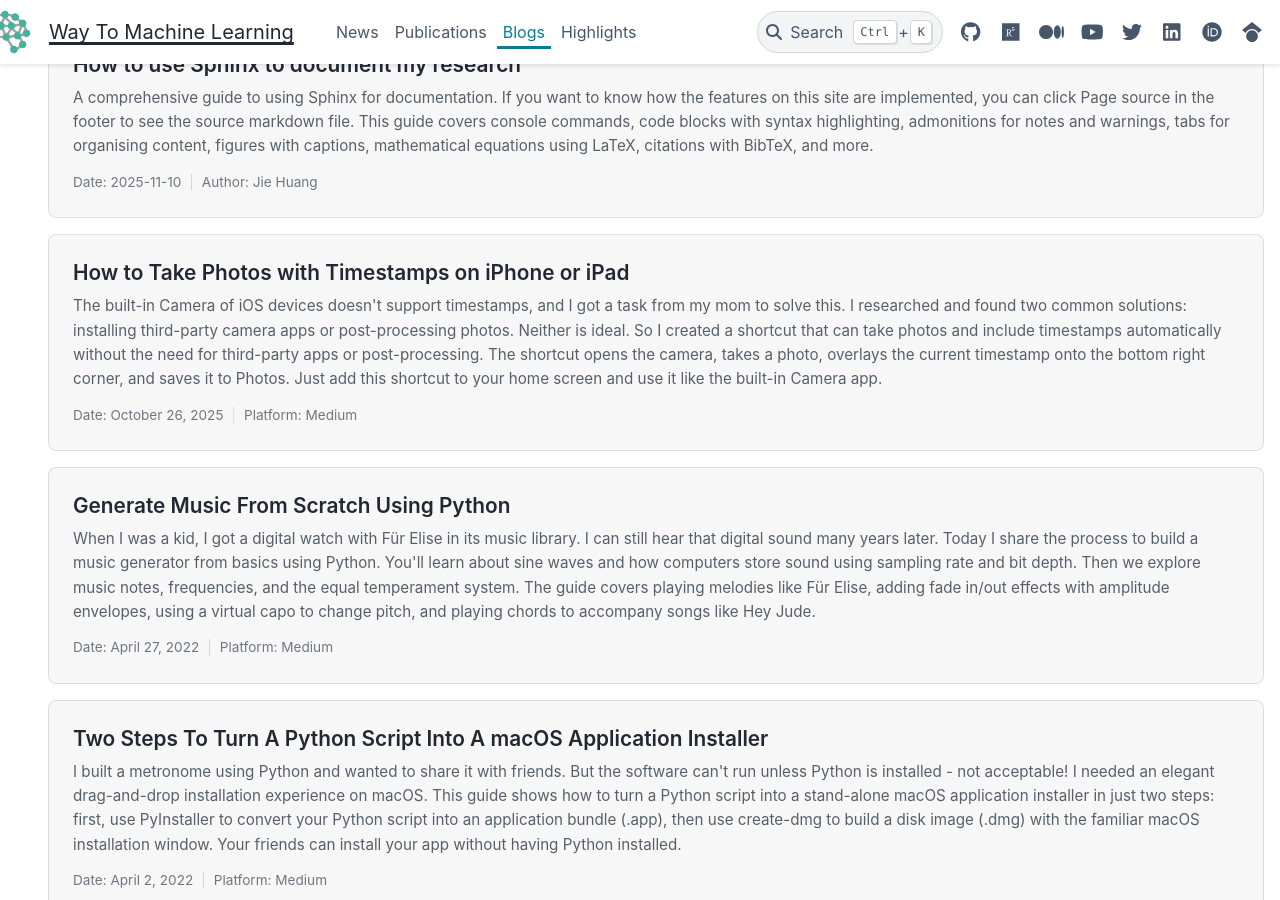
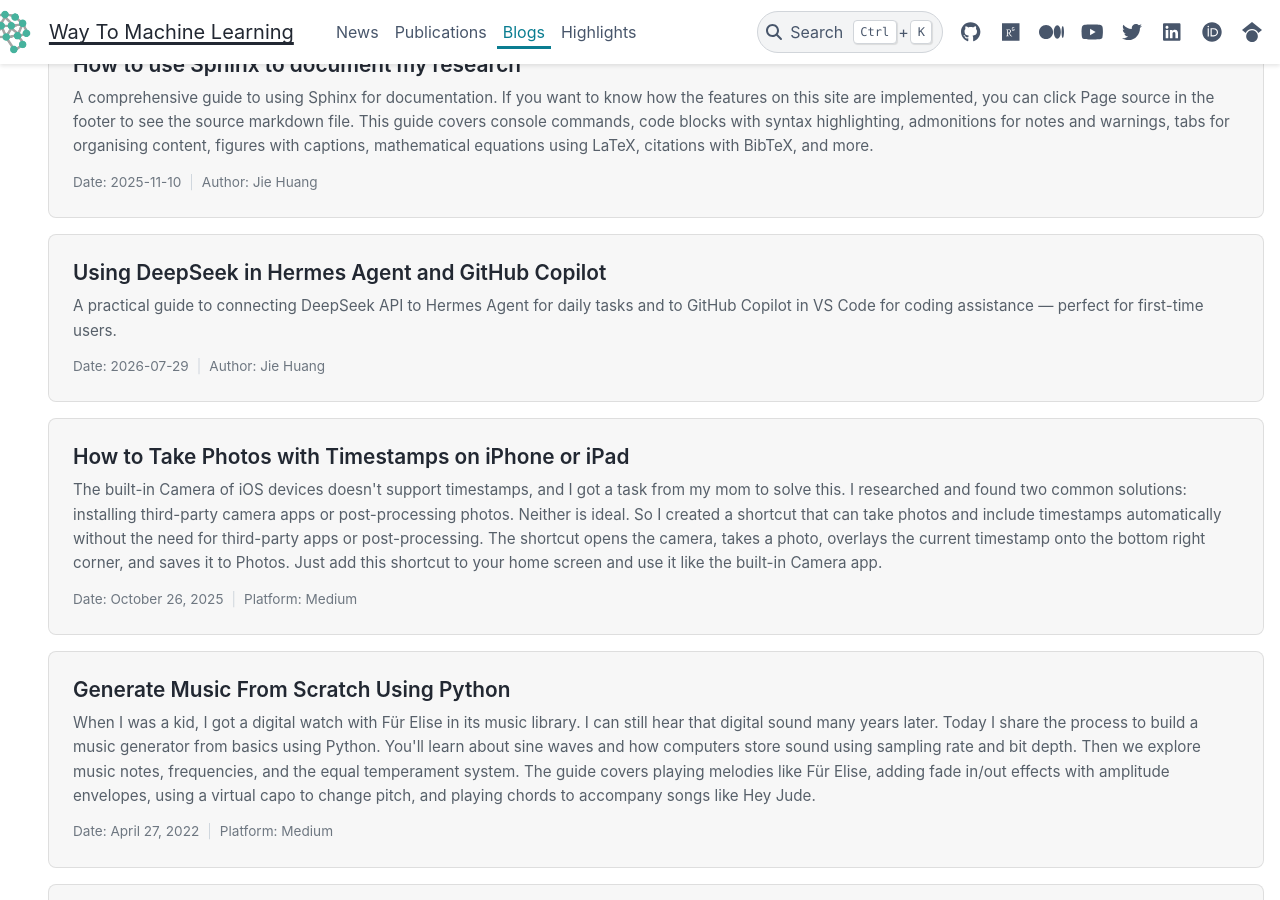
Before and after one commit to way2ml/way2ml.github.io, a Sphinx documentation site: the page built from doc/enter_blogs.md, in a window 1280 px wide and 900 px high, scrolled down 1231 px. Built offline with Sphinx 7.4.7 and the PyData theme 0.15.4, drawn with Linux system fonts in a browser that asks for light colours; comment, search, counter and statistics services are not loaded; some of the changed lines change nothing that is shown.

Commit message:
add deepseek agent

````diff
--- /dev/null
+++ b/doc/blogs/deepseek_agent.md
@@ -0,0 +1,157 @@
+---
+title: Using DeepSeek in Hermes Agent and GitHub Copilot
+date: 2026-07-29
+author: Jie Huang
+comment: True
+description: A practical guide to connecting DeepSeek API to Hermes Agent for daily tasks and to GitHub Copilot in VS Code for coding assistance — perfect for first-time users.
+---
+
+# Using DeepSeek in Hermes Agent and GitHub Copilot
+
+```{figure} ../_static/blogs/deepseek_agent/01_deepseek_api_keys.png
+:name: deepseek-api-keys
+
+Create your API key on the DeepSeek Platform dashboard. Go to the API Keys page, click "Create new API key", give it a name (e.g. "Hermes" or "Copilot"), and **save the key immediately** — it is only shown once.
+```
+
+If you have a DeepSeek API key, you can use it in two places: **Hermes Agent** for your daily AI assistant tasks, and **GitHub Copilot** in VS Code to help you code. This guide walks through both setups step by step.
+
+What you need before starting:
+
+- A [DeepSeek Platform](https://platform.deepseek.com/) account with API access
+- [Hermes Agent](https://hermes-agent.nousresearch.com) installed on your machine
+- [VS Code](https://code.visualstudio.com/) with the [GitHub Copilot](https://marketplace.visualstudio.com/items?itemName=GitHub.copilot) extension
+
+## Setting up DeepSeek in Hermes Agent
+
+[Hermes Agent](https://hermes-agent.nousresearch.com) is an open-source AI assistant developed by Nous Research. It can connect to various LLM providers, and DeepSeek is one of them. Once configured, you can use DeepSeek's models directly in your Hermes chat interface.
+
+### Step 1: Add DeepSeek as a provider
+
+By default, Hermes does not come with DeepSeek pre-configured. You need to add it manually.
+
+Open Hermes Agent, click the model selector at the bottom of the chat interface, then click **"Edit Models..."**.
+
+```{figure} ../_static/blogs/deepseek_agent/03_hermes_model_select.png
+:name: hermes-model-select
+
+The model selection dropdown in Hermes Agent. If you do not see DeepSeek models in the list yet, click "Edit Models..." (orange arrow) to open the provider settings.
+```
+
+In the Models settings page, click **"Add provider..."** at the bottom.
+
+```{figure} ../_static/blogs/deepseek_agent/04_hermes_models_settings.png
+:name: hermes-models-settings
+
+The Models settings window. Click "Add provider..." (red arrow) to configure the DeepSeek API key. If DeepSeek models are already listed here, just make sure their toggles are switched on.
+```
+
+### Step 2: Paste your DeepSeek API key
+
+In the Providers settings, go to **Accounts** → **API keys**. You will see a list of supported providers. Select **DeepSeek** and paste your API key into the input field.
+
+```{figure} ../_static/blogs/deepseek_agent/05_hermes_providers_accounts.png
+:name: hermes-providers-accounts
+
+The Providers > Accounts page. If you have an API key ready, click "Have an API key instead?" (red arrow) to switch from account login to key-based setup.
+```
+
+```{figure} ../_static/blogs/deepseek_agent/06_hermes_providers_apikeys.png
+:name: hermes-providers-apikeys
+
+In the API keys section, select DeepSeek from the list and paste your key. The key will be masked for security once saved.
+```
+
+```{figure} ../_static/blogs/deepseek_agent/07_hermes_deepseek_key_pasted.png
+:name: hermes-deepseek-key-pasted
+
+After pasting the API key, you can optionally configure a custom API base URL if you are using a proxy or alternative endpoint. For most users, the default URL works fine.
+```
+
+### Step 3: Turn on inference
+
+Go back to the chat interface. At the bottom, click the model selector. You should now see DeepSeek Chat in the model list. Select it, then toggle the switch from **"Off"** to **"On"** — this controls whether inference (the actual model reasoning) is active, not whether the model is installed. When it shows **"Deepseek Chat · On"**, you are ready to chat.
+
+```{figure} ../_static/blogs/deepseek_agent/02_hermes_deepseek_off.png
+:name: hermes-deepseek-off
+
+The model selector shows "Deepseek Chat · Off" even after the provider is configured. Toggle it to **On** to enable inference — this switch controls whether the model is actively processing, not whether it is installed.
+```
+
+## Setting up DeepSeek in GitHub Copilot
+
+GitHub Copilot in VS Code has three modes:
+
+- **Ask** — ask a question about your code, like a documentation lookup
+- **Plan** — describe what you want to build, and Copilot drafts a step-by-step plan
+- **Agent** — give it a goal, and it actively edits files, runs terminal commands, and iterates on the code until the task is done
+
+Using DeepSeek models with Copilot gives you access to DeepSeek's strong reasoning capabilities in all three modes, which can be especially helpful for complex coding tasks where the Agent mode shines.
+
+### Step 1: Install the extension
+
+Open VS Code, go to the Extensions view (Ctrl+Shift+X), search for `DeepSeek V4 for Copilot Chat` by **Vizards**, and install it.
+
+```{figure} ../_static/blogs/deepseek_agent/09_vscode_install_extension.png
+:name: vscode-install-extension
+
+Search for "DeepSeek V4 for Copilot Chat" in the VS Code Extensions Marketplace. The extension has 220K+ downloads and a 5-star rating. Click "Install" and then "Trust Publisher & Install" to confirm.
+```
+
+### Step 2: Create a dedicated API key for Copilot
+
+Go back to the [DeepSeek Platform](https://platform.deepseek.com/) API Keys page and create a new key named "Copilot". This way you can track usage separately from your Hermes key.
+
+```{figure} ../_static/blogs/deepseek_agent/08_deepseek_create_copilot_key.png
+:name: deepseek-create-copilot-key
+
+Create a separate API key named "Copilot" on the DeepSeek Platform — this keeps usage tracking clean for different integrations.
+```
+
+### Step 3: Enter the API key in VS Code
+
+The extension will open a setup guide. Click **"Set API Key"** and paste your DeepSeek API key.
+
+```{figure} ../_static/blogs/deepseek_agent/10_vscode_set_api_key.png
+:name: vscode-set-api-key
+
+The DeepSeek V4 extension setup page in VS Code. Click "Set API Key" (red arrow) to enter your key.
+```
+
+```{figure} ../_static/blogs/deepseek_agent/11_vscode_enter_api_key.png
+:name: vscode-enter-api-key
+
+A text input appears at the top of the VS Code window. Paste your `sk-...` DeepSeek API key and press Enter.
+```
+
+### Step 4: Select the model
+
+Once the key is saved, open the Copilot Chat panel and choose your preferred DeepSeek model — **DeepSeek V4 Flash** is a good balance of speed and quality, while **DeepSeek V4 Pro** offers the best reasoning for complex tasks.
+
+```{figure} ../_static/blogs/deepseek_agent/12_vscode_select_model.png
+:name: vscode-select-model
+
+In the Language Models configuration, choose between DeepSeek V4 Flash (faster, cheaper) and V4 Pro (stronger reasoning). Both support Tools and Vision capabilities with a 1M context window.
+```
+
+Now you can use DeepSeek-powered Copilot in all three modes. Try **Agent** mode — tell it something like "Create a Python script that downloads and plots temperature data from this API" and watch it work through the problem, writing code and iterating on the solution automatically.
+
+## Summary
+
+| Step | Hermes Agent | GitHub Copilot |
+|------|-------------|----------------|
+| Get API key | Create on DeepSeek Platform | Create on DeepSeek Platform |
+| Install | Built-in (just configure) | Install VS Code extension |
+| Configure | Providers → API keys → DeepSeek | Extension setup → Set API Key |
+| Start using | Chat with DeepSeek model | Copilot Chat in Ask/Plan/Agent mode |
+
+That is all there is to it. With a single DeepSeek API key, you can power both your daily AI assistant (Hermes Agent) and your coding assistant (VS Code Copilot). The setup takes about five minutes and gives you access to DeepSeek's capable models in two very different contexts.
+
+If you run into any issues or have questions, feel free to leave a comment below.
+
+## References
+
+```{bibliography}
+:filter: docname in docnames
+:style: unsrt
+```
--- a/doc/enter_blogs.md
+++ b/doc/enter_blogs.md
@@ -14,6 +14,7 @@
 blogs/tmux
 blogs/gitflow
 blogs/sphinx
+blogs/deepseek_agent
 ```
 
 ```{blog-cards}
@@ -23,6 +24,7 @@
 blogs/tmux
 blogs/gitflow
 blogs/sphinx
+blogs/deepseek_agent
 ```
 
 <div class="blog-card">
````
Also changed, not shown: doc/_static/blogs/deepseek_agent/01_deepseek_api_keys.png (added), doc/_static/blogs/deepseek_agent/02_hermes_deepseek_off.png (added), doc/_static/blogs/deepseek_agent/03_hermes_model_select.png (added), doc/_static/blogs/deepseek_agent/04_hermes_models_settings.png (added), doc/_static/blogs/deepseek_agent/05_hermes_providers_accounts.png (added), doc/_static/blogs/deepseek_agent/06_hermes_providers_apikeys.png (added), doc/_static/blogs/deepseek_agent/07_hermes_deepseek_key_pasted.png (added), doc/_static/blogs/deepseek_agent/08_deepseek_create_copilot_key.png (added), doc/_static/blogs/deepseek_agent/09_vscode_install_extension.png (added), doc/_static/blogs/deepseek_agent/10_vscode_set_api_key.png (added), doc/_static/blogs/deepseek_agent/11_vscode_enter_api_key.png (added), doc/_static/blogs/deepseek_agent/12_vscode_select_model.png (added).
